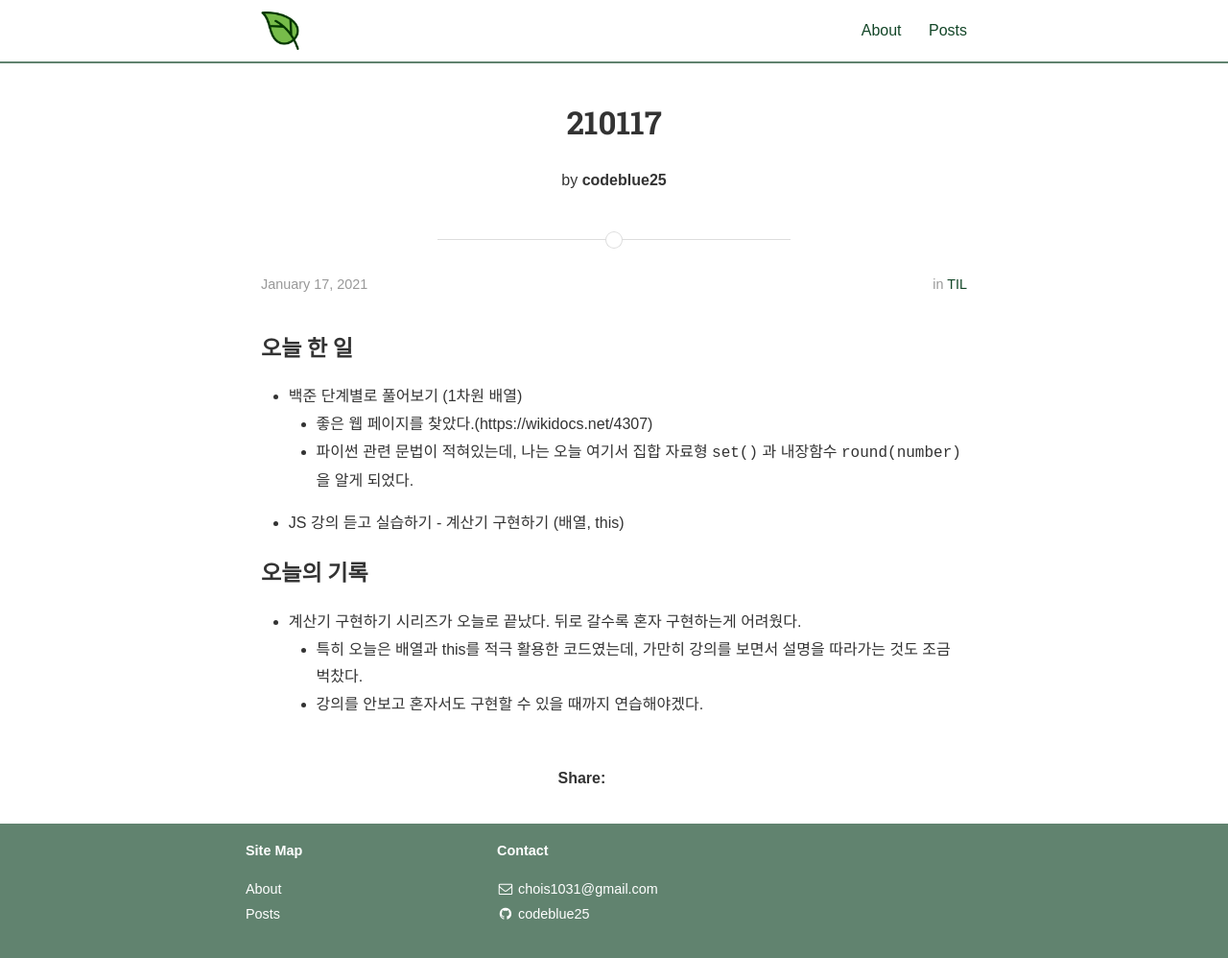
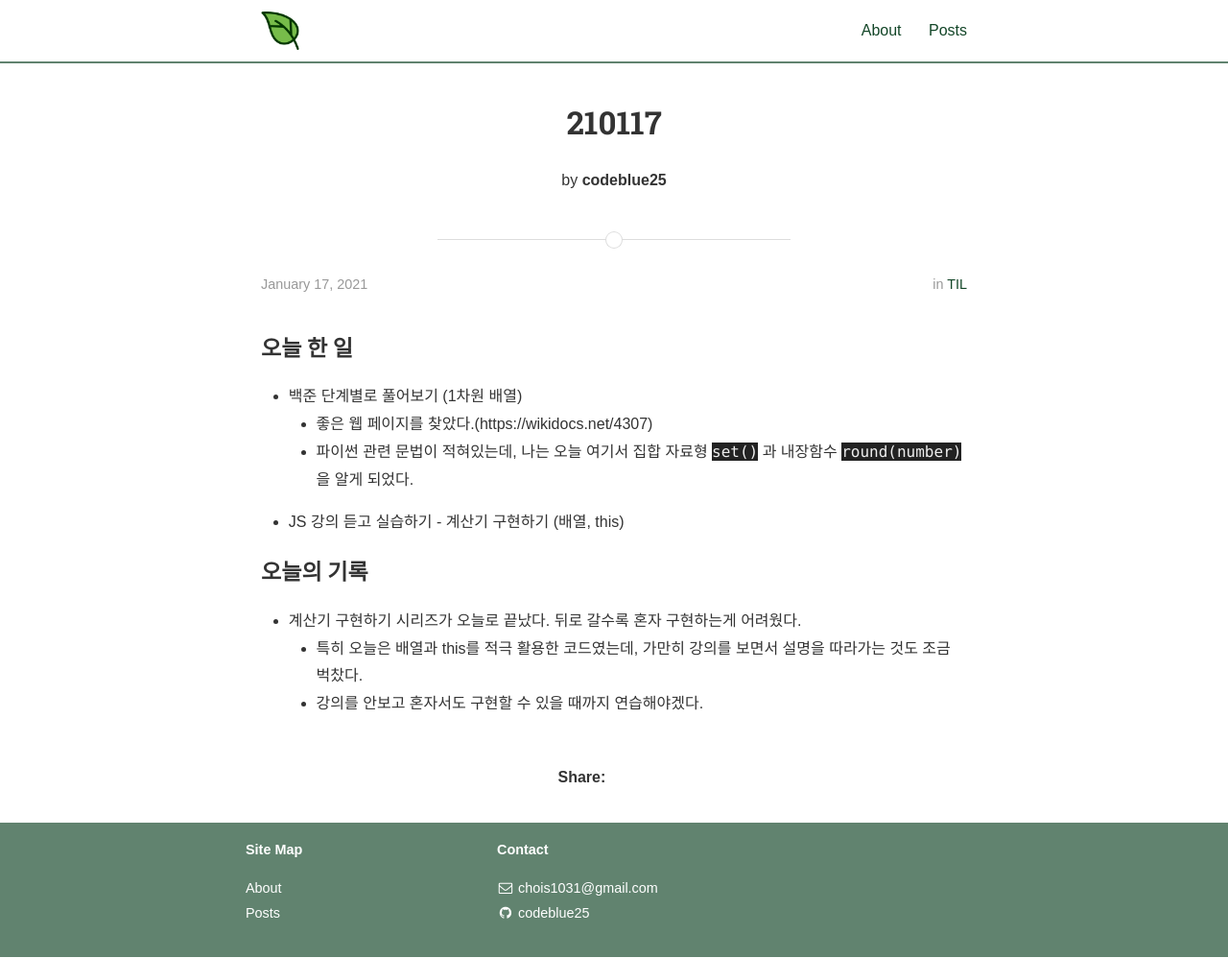
Before and after one commit to codeblue25/codeblue25.github.io, a Jekyll site: the page built from _posts/2021-01-17-210117.md, in a window 1280 px wide and 998 px high. Shown: the whole window at 96% size. Built offline with Jekyll 4.4.1, drawn with Linux system fonts in a browser that asks for light colours; nearby versions of some CDN libraries; some web fonts are replaced; a style sheet for code colours, icons or effects is not loaded.

Commit message:
backtick 표현식 꾸미기

```diff
--- a/_sass/_layout.scss
+++ b/_sass/_layout.scss
@@ -27,12 +27,15 @@ ul.default {
 	@extend %default-ul;
 }
 
-// code {
-// 	background-color: #eee;
-// 	display: inline-block;
-// 	border-radius: 3px;
-// 	padding: 0 3px;
-// }
+code {
+	font-family: 'D2 coding', "Consolas", monospace;
+	background:#222222;
+	color: #eee
+	// background-color: #eee;
+	// display: inline-block;
+	// border-radius: 3px;
+	// padding: 0 3px;
+}
 
 blockquote {
 	color: $medium-gray;
```
